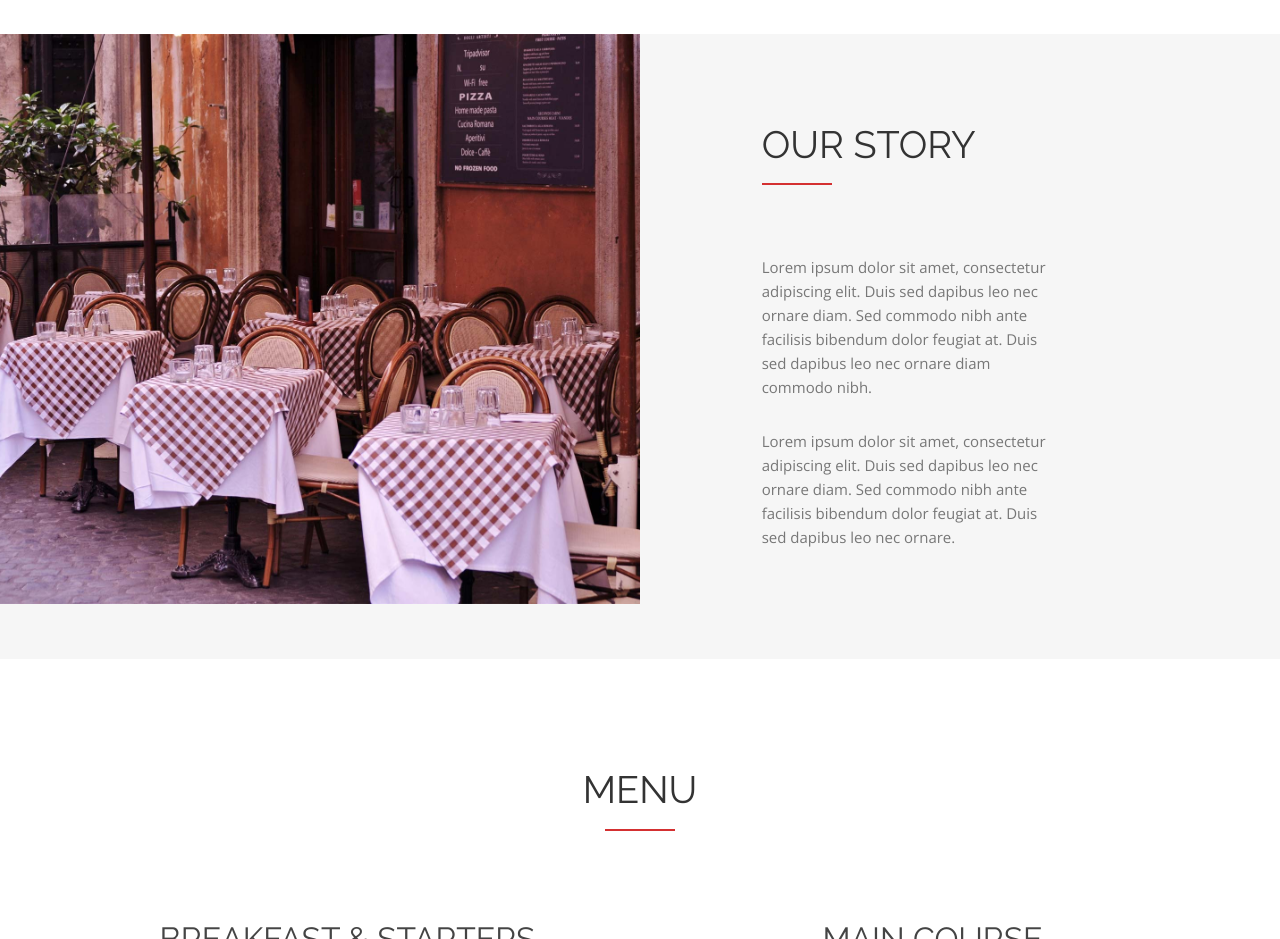
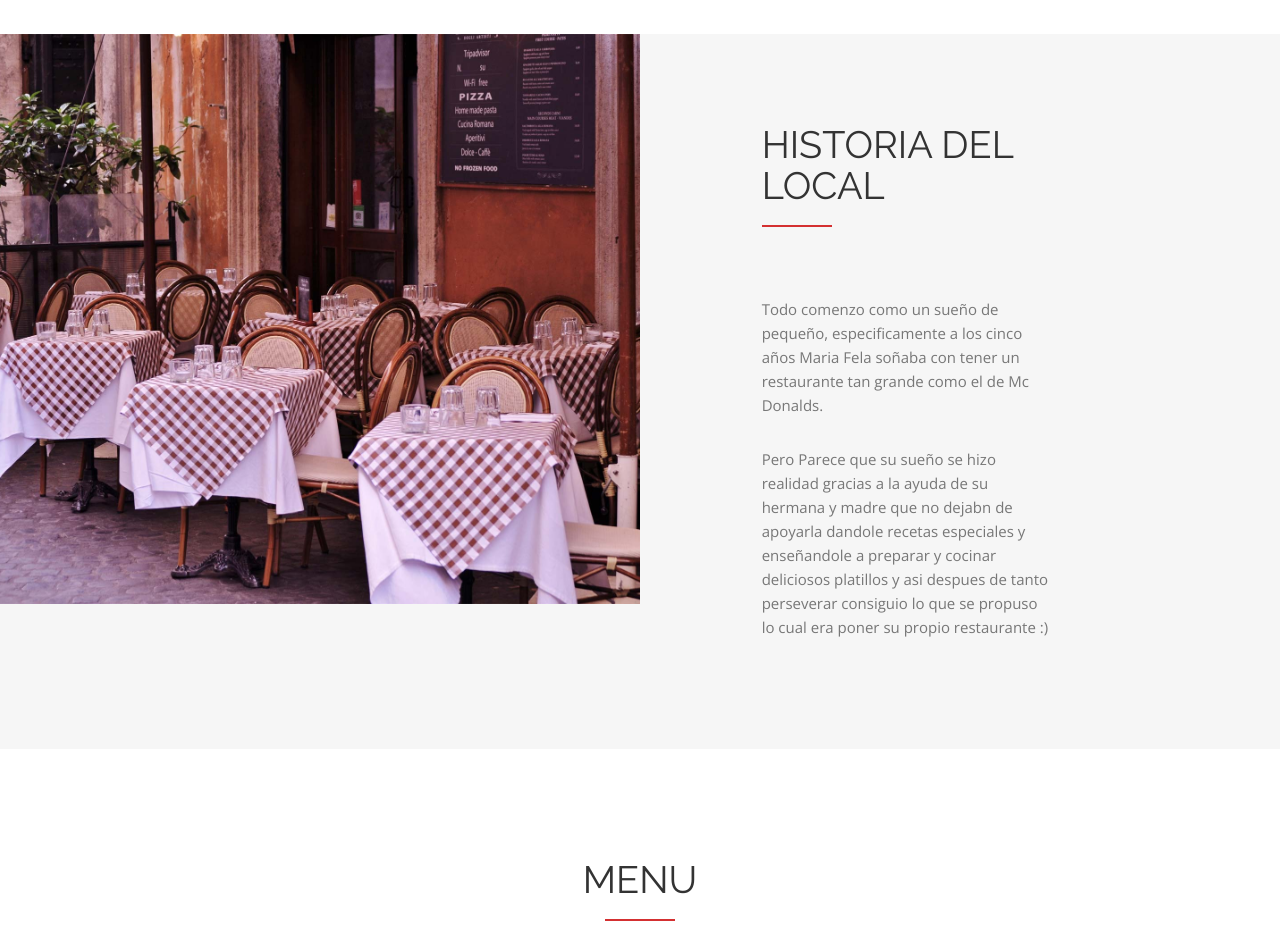
Before and after one commit to Moises2001/ProyectoIntroduccionTienda, a plain HTML site: page index.html in a window 1280 px wide. Shown: the part 1300-2239 px from the top of the page. Drawn offline with nearby package versions, Linux system fonts and the light colour scheme.

Commit message:
Update index.html

```diff
--- a/index.html
+++ b/index.html
@@ -62,8 +62,8 @@
       <div class="container">
         <div class="row">
           <div class="intro-text">
-            <h1>Gusto</h1>
-            <p>Reservations: (887) 654-3210</p>
+            <h1>Doña Fela Restaurant</h1>
+            <p>Reservaciones: (593) 694-3210</p>
           </div>
         </div>
       </div>
@@ -109,10 +109,10 @@
       <div class="col-xs-12 col-md-3 col-md-offset-1">
         <div class="about-text">
           <div class="section-title">
-            <h2>Our Story</h2>
+            <h2>Historia Del Local</h2>
           </div>
-          <p>Lorem ipsum dolor sit amet, consectetur adipiscing elit. Duis sed dapibus leo nec ornare diam. Sed commodo nibh ante facilisis bibendum dolor feugiat at. Duis sed dapibus leo nec ornare diam commodo nibh.</p>
-          <p>Lorem ipsum dolor sit amet, consectetur adipiscing elit. Duis sed dapibus leo nec ornare diam. Sed commodo nibh ante facilisis bibendum dolor feugiat at. Duis sed dapibus leo nec ornare.</p>
+          <p>Todo comenzo como un sueño de pequeño, especificamente a los cinco años Maria Fela soñaba con tener un restaurante tan grande como el de Mc Donalds.</p>
+          <p>Pero Parece que su sueño se hizo realidad gracias a la ayuda de su hermana y madre que no dejabn de apoyarla dandole recetas especiales y enseñandole a preparar y cocinar deliciosos platillos y asi despues de tanto perseverar consiguio lo que se propuso lo cual era poner su propio restaurante :)</p>
         </div>
       </div>
     </div>
```
